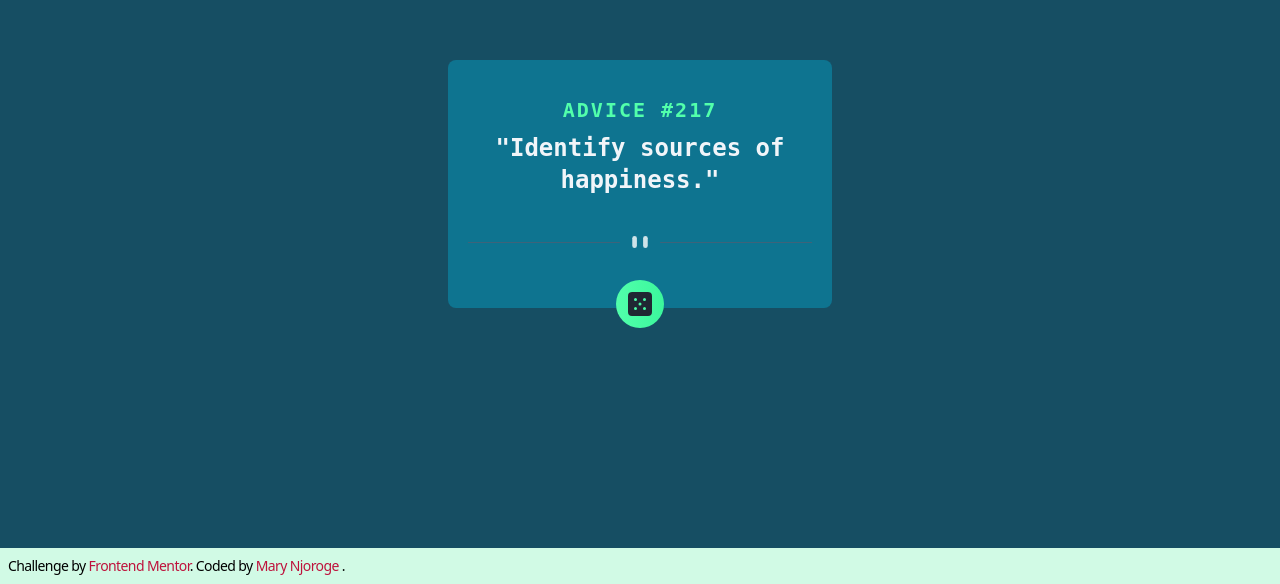
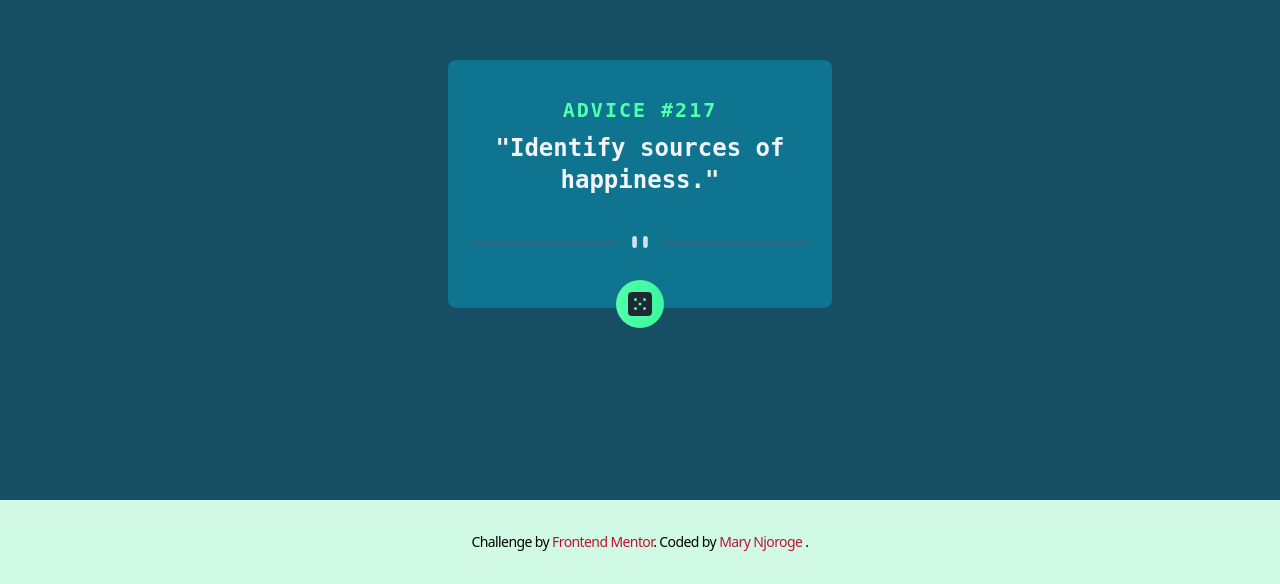
Before and after one commit to Maryahcee/advice-generator-application, a Vue app: page / in a window 1280 px wide. Shown: the part 216-800 px from the top of the page. Built offline with nearby package versions, Linux system fonts and the light colour scheme.

Commit message:
footer padding

```diff
--- a/src/App.vue
+++ b/src/App.vue
@@ -9,9 +9,9 @@
       </div>
     </div>
   </div>
-  <footer class="bg-emerald-100 p-5 fixed inset-x-0
-             bottom-0 sm:text-xs sm:p-2 sm:font-thin sm:tracking-tighter">
-      <div class=" text-sm">
+  <footer class="bg-emerald-100  lg:p-5 sm:p-3 fixed inset-x-0
+             bottom-0 sm:text-xs  sm:font-thin sm:tracking-tighter">
+      <div class="p-4 sm:p-1 md:p-3 text-center text-sm">
         Challenge by <a class="text-rose-700" href="https://www.frontendmentor.io?ref=challenge" target="_blank">Frontend Mentor</a>.
         Coded by <a href="#" >  <span class="text-rose-700"> Mary Njoroge </span></a>.
       </div>
```
